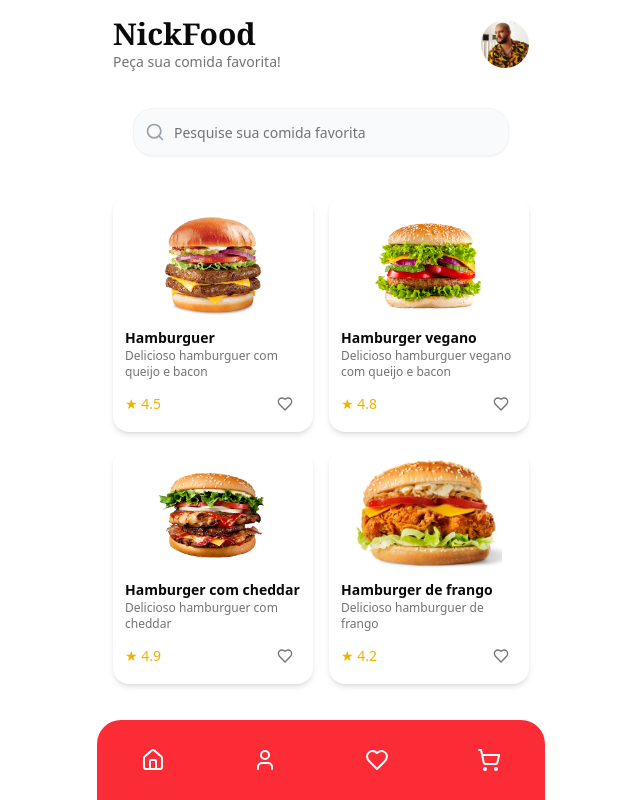
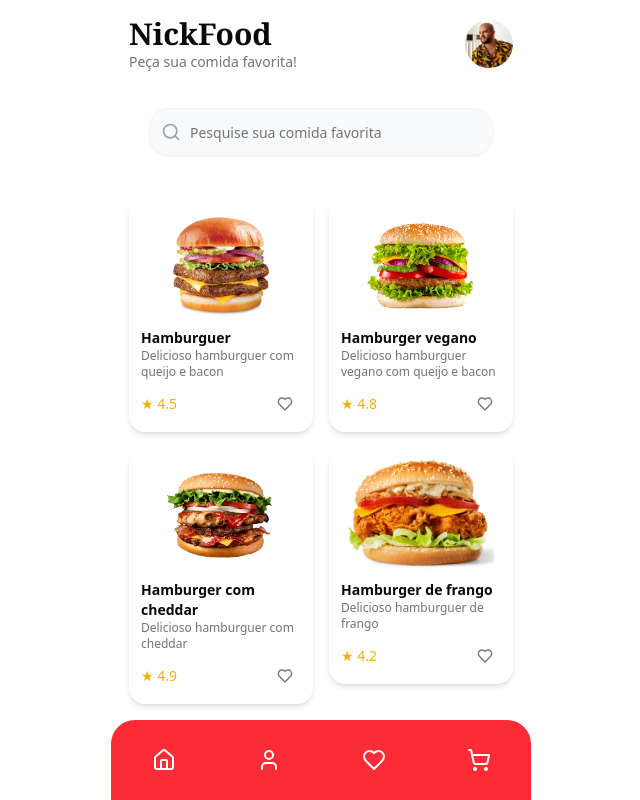
Before and after one commit to Nickdtt/nick_food, a Next.js app: page / in a window 1280 px wide. Shown: the whole page, without its empty margins (319-959 px from the left). Built offline with nearby package versions, Linux system fonts and the light colour scheme.

Commit message:
ajuste no padding

```diff
--- a/src/app/components/foodcardhero.tsx
+++ b/src/app/components/foodcardhero.tsx
@@ -8,7 +8,7 @@ import Link from "next/link"
 export function FoodCardHero() {
     return (
 
-        <div className="w-md pb-24 px-4 flex flex-col justify-center" >
+        <div className="w-md pb-24 px-8 flex flex-col justify-center" >
 
             <div className="p-5 mb-5 flex gap-3" >
                 <div className="relative flex-1" >
--- a/src/app/components/navbottom.tsx
+++ b/src/app/components/navbottom.tsx
@@ -7,7 +7,7 @@ import Link from "next/link";
 
 export default function NavBottom() {
     return (
-        <nav className="fixed bottom-0 left-0 right-0 bg-red-500 text-white h-20 rounded-t-3xl flex justify-around items-center w-md mx-auto  " >
+        <nav className="fixed bottom-0  bg-red-500 text-white h-20 rounded-t-3xl flex justify-around items-center w-105 " >
             <Link href="#" className="text-white hover:bg-red-600 rounded-full h-10 w-10 flex items-center justify-center">
                 <Home className="h-6 w-6" />
             </Link>
--- a/src/app/components/navtop.tsx
+++ b/src/app/components/navtop.tsx
@@ -2,7 +2,7 @@ import { Avatar, AvatarImage, AvatarFallback } from "@/components/ui/avatar";
 
 export function NavTop() {
     return (
-        <div className="flex justify-between min-w-md p-4 items-center" >
+        <div className="flex justify-between min-w-md py-4 px-8 items-center" >
             <div>
                 <h1 className="text-3xl font-bold font-serif" >NickFood</h1>
                 <p className="text-sm text-muted-foreground" >Peça sua comida favorita!</p>
--- a/src/app/layout.tsx
+++ b/src/app/layout.tsx
@@ -26,7 +26,7 @@ export default function RootLayout({
   return (
     <html lang="en">
       <body
-        className={`${geistSans.variable} ${geistMono.variable} antialiased flex justify-center`}
+        className={`${geistSans.variable} ${geistMono.variable} antialiased flex justify-center  `}
       >
 
         {children}
```
